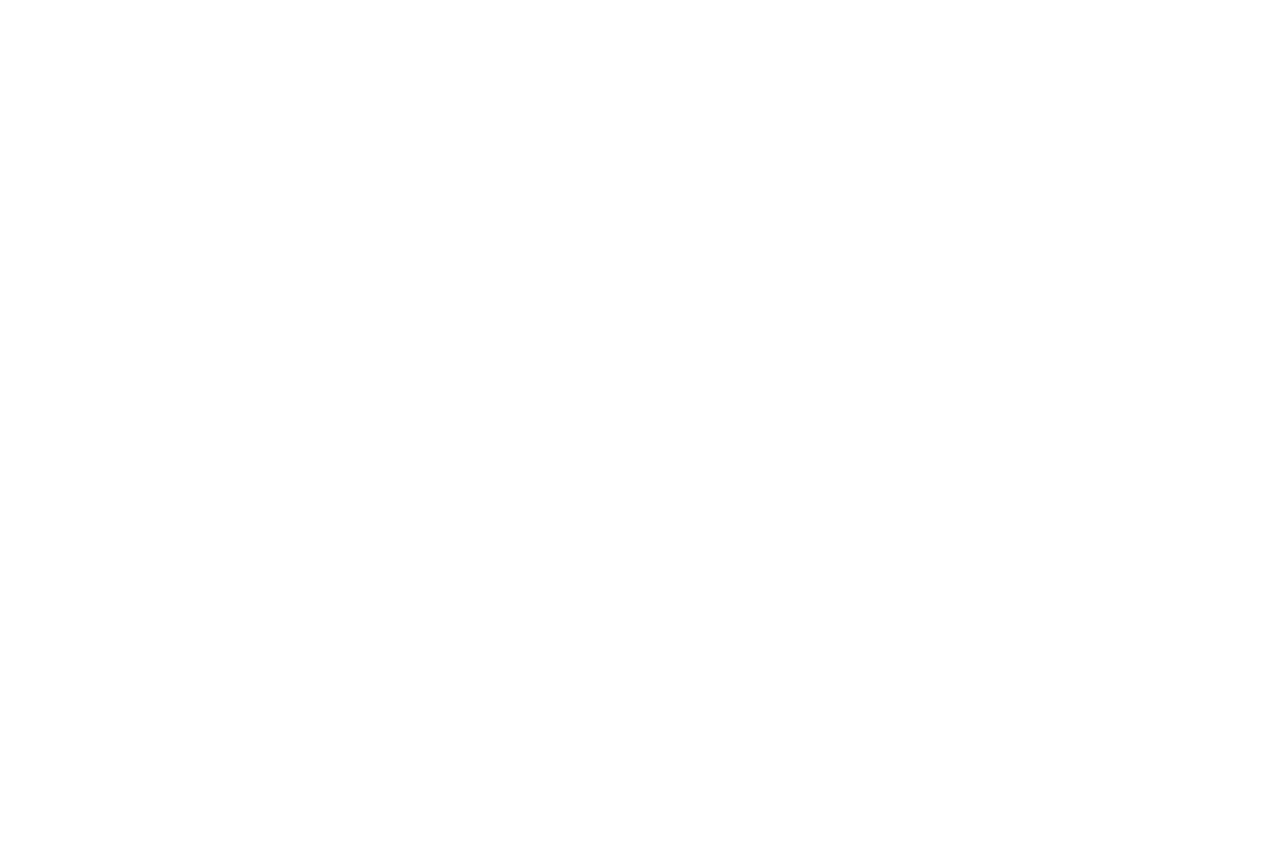
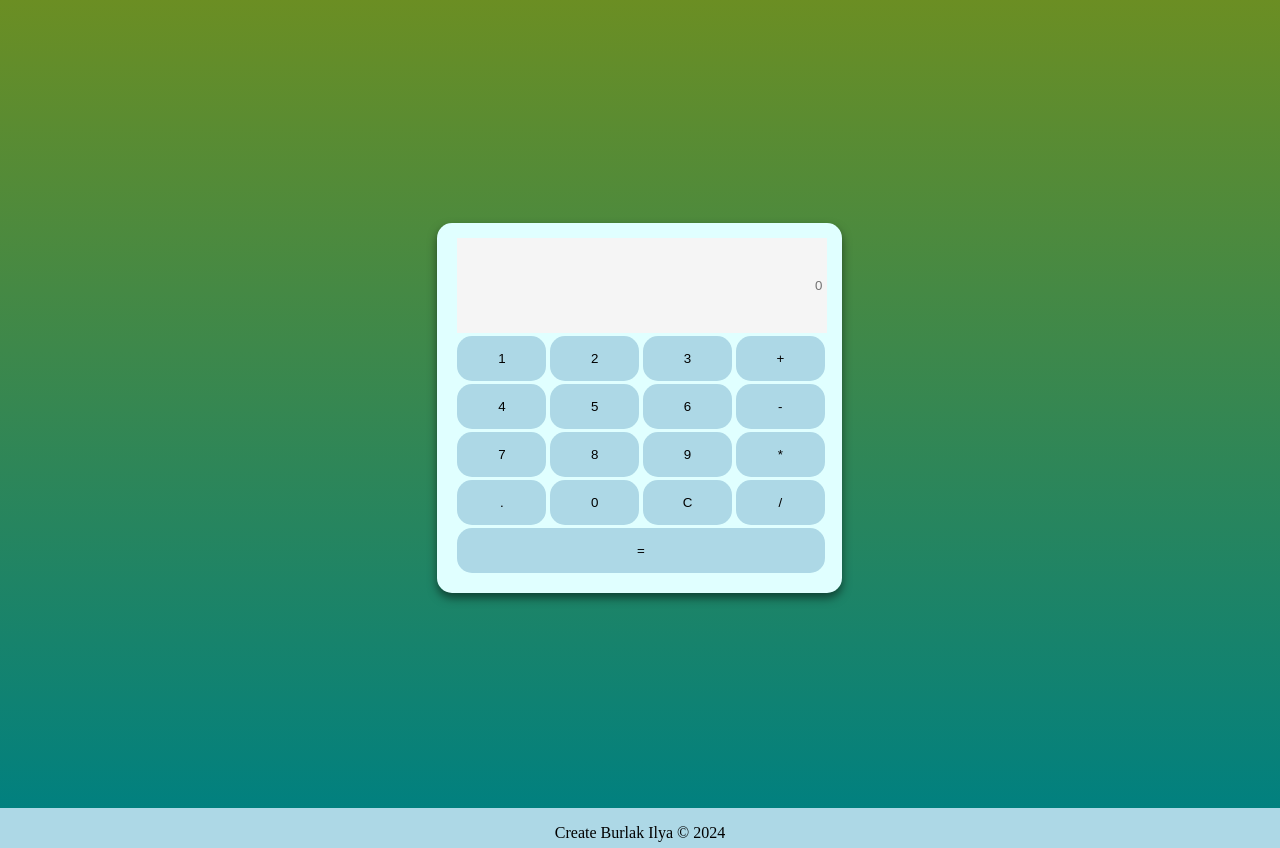
Before and after one commit to IlyaBurlak/Calculator, a plain HTML site: page index.html in a window 1280 px wide. Before the commit the page ends 800 px from the top, so only its background shows below. Drawn offline with Linux system fonts and the light colour scheme.

Commit message:
refactor: add file

```diff
--- a/index.html
+++ b/index.html
@@ -2,9 +2,43 @@
 <html lang="en">
 <head>
     <meta charset="UTF-8">
-    <title>Title</title>
+    <title>Calculator</title>
+    <link rel="stylesheet" href="style.css">
+    <link rel="icon" href="./icons/icon.png">
 </head>
 <body>
+    <div class="container">
+        <div class="calculator">
+            <input id="userInput" placeholder="0">
+            <br>
+            <button class="btn" onclick="press(1)">1</button>
+            <button class="btn" onclick="press(2)">2</button>
+            <button class="btn" onclick="press(3)">3</button>
+            <button class="btn" onclick="press('+')">+</button>
+            <br>
+            <button class="btn" onclick="press(4)">4</button>
+            <button class="btn" onclick="press(5)">5</button>
+            <button class="btn" onclick="press(6)">6</button>
+            <button class="btn" onclick="press('-')">-</button>
+            <br>
+            <button class="btn" onclick="press(7)">7</button>
+            <button class="btn" onclick="press(8)">8</button>
+            <button class="btn" onclick="press(9)">9</button>
+            <button class="btn" onclick="press('*')">*</button>
+            <br>
+            <button class="btn" onclick="press('.')">.</button>
+            <button class="btn" onclick="press(0)">0</button>
+            <button class="btn" onclick="erase()">C</button>
+            <button class="btn" onclick="press('/')">/</button>
+            <br>
+            <button class="btnEqual" onclick="equal()">=</button>
+        </div>
+    </div>
 
+    <footer>
+        <p class="footer">Create Burlak Ilya &copy; 2024</p>
+    </footer>
+
+    <script src="main.js"></script>
 </body>
 </html>
--- a/main.js
+++ b/main.js
@@ -0,0 +1,17 @@
+const userInput = document.getElementById('userInput')
+
+let expression = '';
+
+function press(num){
+    expression += String(num);
+    userInput.value = expression;
+}
+
+function equal(){
+    userInput.value = eval(expression);
+    expression = ''
+}
+function erase(){
+    expression = '';
+    userInput.value = expression
+}
--- /dev/null
+++ b/style.css
@@ -0,0 +1,65 @@
+body{
+    background: linear-gradient(olivedrab , teal);
+    min-height: 100vh;
+}
+.container{
+    width: 95%;
+    height: 100vh;
+    margin: auto;
+    display: flex;
+    justify-content: center;
+    align-items: center;
+}
+
+.calculator{
+
+    width: 370px;
+    margin: auto;
+    border-radius: 15px;
+    background-color: lightcyan;
+    padding: 15px 15px 20px 20px;
+    box-shadow: 0px 5px 10px 0px rgba(0,0,0,0.5);
+}
+
+#userInput{
+    box-sizing: border-box;
+    width: 100%;
+    padding: 40px 5px;
+    text-align: right;
+    outline: none;
+    border: none;
+    background: whitesmoke;
+}
+
+.btn{
+    width: 24%;
+    height: 45px;
+    border-radius: 15px;
+    border: none;
+    outline: none;
+    margin-top: 3px;
+    background: lightblue;
+}
+.btnEqual{
+    width: 99.2%;
+    height: 45px;
+    border-radius: 15px;
+    border: none;
+    outline: none;
+    margin-top: 3px;
+    background: lightblue;
+}
+
+.btn:hover , .btnEqual:hover  {
+    background-color: lightsteelblue;
+}
+
+footer{
+    background: lightblue;
+    position: absolute;
+    left: 0;
+    width: 100%;
+    height: 40px;
+    text-align: center;
+    margin-top: auto;
+}
```
Also changed, not shown: icons/icon.png (added), 1 other file.
